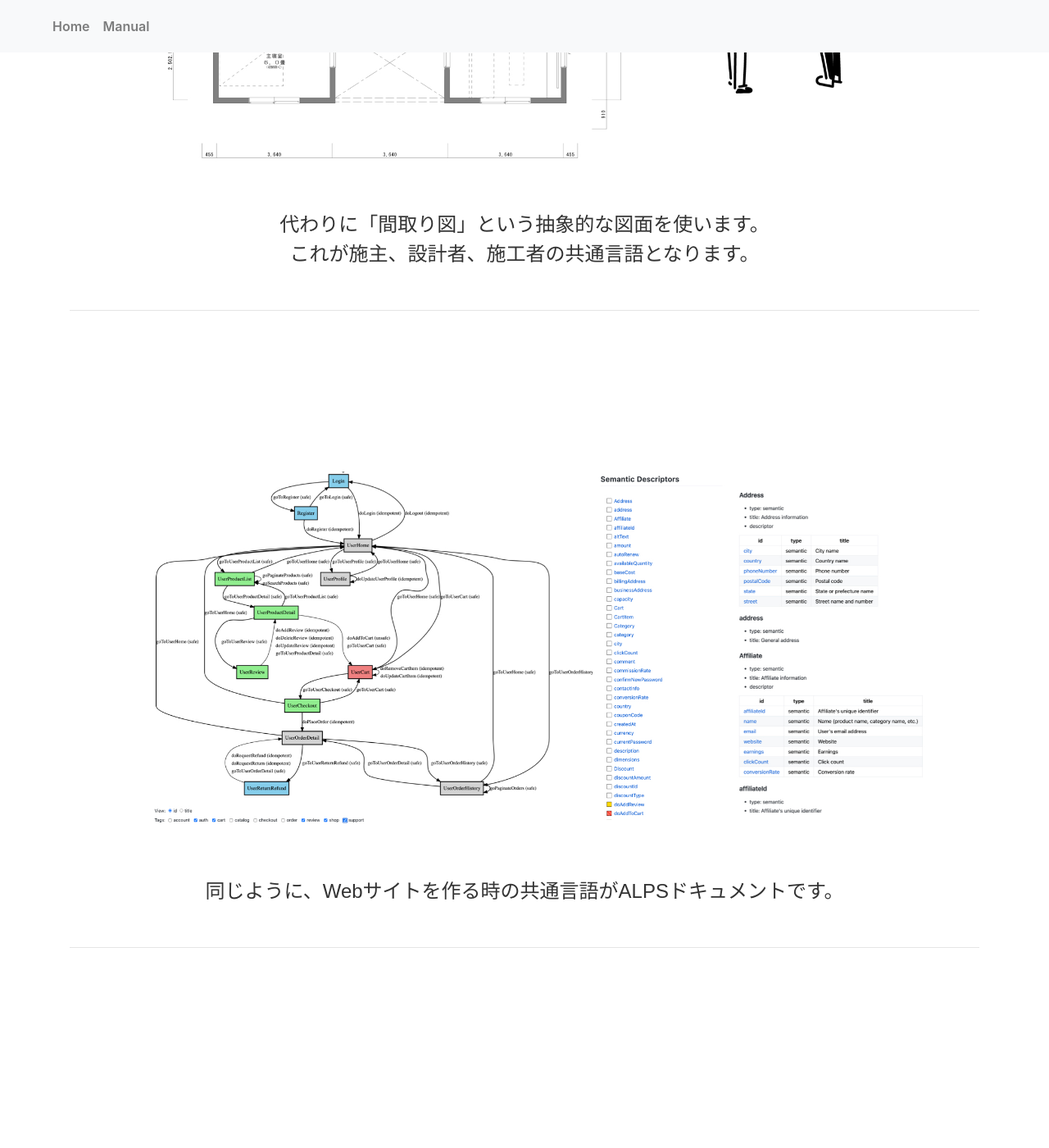
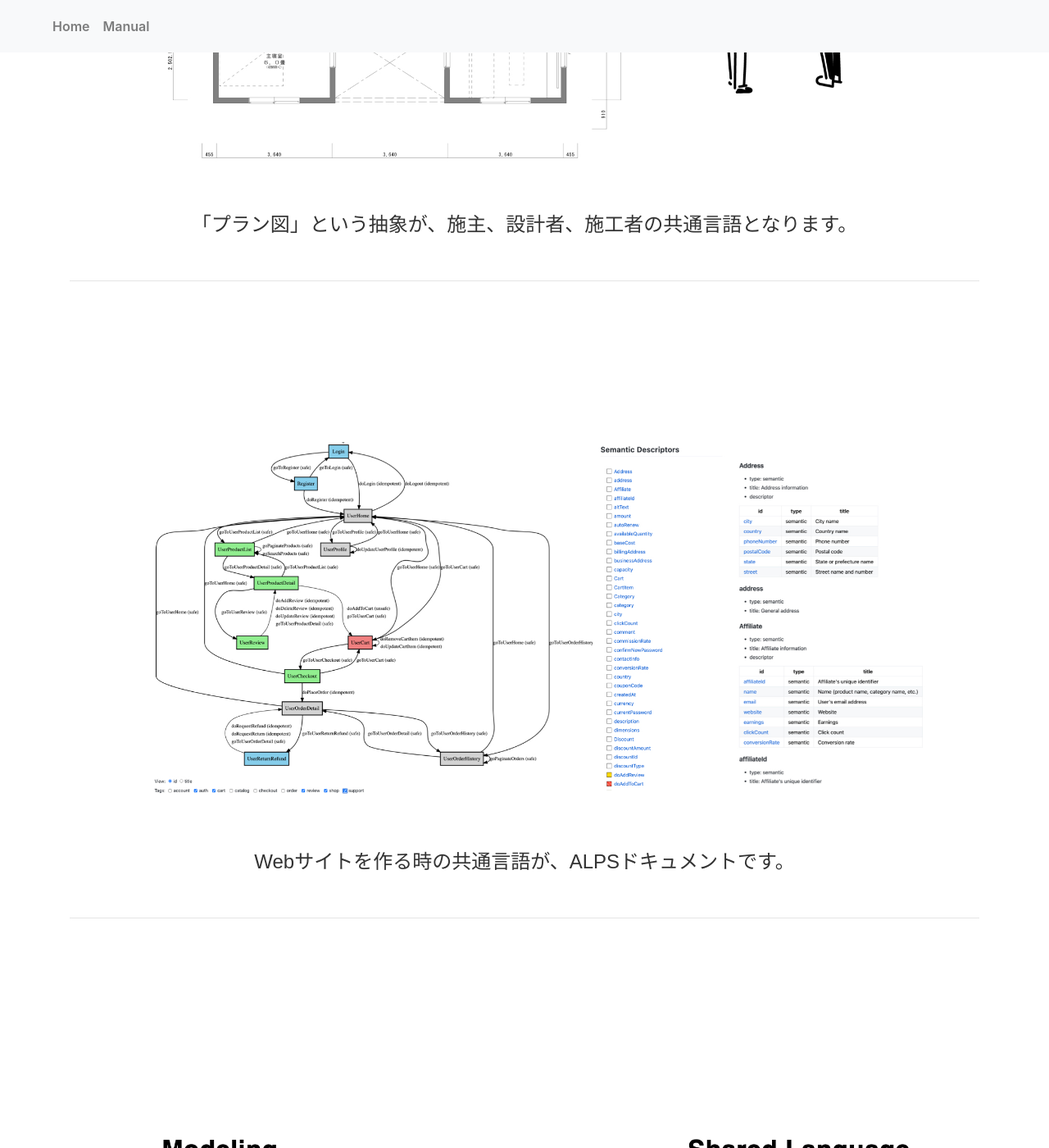
Before and after one commit to alps-asd/alps-asd.github.io, a Jekyll site: the page built from manuals/1.0/ja/slide.md, in a window 1280 px wide and 1400 px high, scrolled down 1211 px. Shown: the whole window at 82% size. Built offline with Jekyll 4.4.1, drawn with Linux system fonts in a browser that asks for light colours; some of the changed text lies outside the part shown.

Commit message:
Refine Japanese slide descriptions
Updated the descriptions in the Japanese slides for clarity and consistency. Adjusted specific terms and phrases to better convey the intended meaning and align with the overall presentation tone.

```diff
--- a/manuals/1.0/ja/slide.md
+++ b/manuals/1.0/ja/slide.md
@@ -26,17 +26,17 @@ permalink: /manuals/1.0/ja/slide.html
 ---
 
 <img src="/images/slide/app-state-diagram.002.jpeg" alt="間取り図とそれを囲んで議論する3人の人物のイラスト。間取り図が共通言語として機能することを示している">
-<p class="description">代わりに「間取り図」という抽象的な図面を使います。<br>これが施主、設計者、施工者の共通言語となります。</p>
+<p class="description">「プラン図」という抽象が、施主、設計者、施工者の共通言語となります。</p>
 
 ---
 
 <img src="/images/slide/app-state-diagram.003.jpeg" alt="ALPSの状態遷移図と、それに関連するセマンティックデスクリプターの一覧。Webサイト構築における共通言語としてのALPSを示している">
-<p class="description">同じように、Webサイトを作る時の共通言語がALPSドキュメントです。</p>
+<p class="description">Webサイトを作る時の共通言語が、ALPSドキュメントです。</p>
 
 ---
 
 <img src="/images/slide/app-state-diagram.004.jpeg" alt="左側にモデリングの要素（セマンティクス/オントロジー、アフォーダンス/振付）、右側に共有言語の特徴（PO、デザイナー、開発者間の共通言語、可視化、単一の情報源）を示した図">
-<p class="description">これは単なるAPI設計ではありません。<br>ビジネスの核となる知識を整理・活用・進化させるための知識基盤フレームワークです。</p>
+<p class="description">単なるAPI設計にとどまりません。<br>ビジネスの核となる知識を整理・活用・進化させるための知識基盤フレームワークです。</p>
 ---
 
 <a class="intl btn btn-light" id="learn" href="/manuals/1.0/en/index.html">
```
